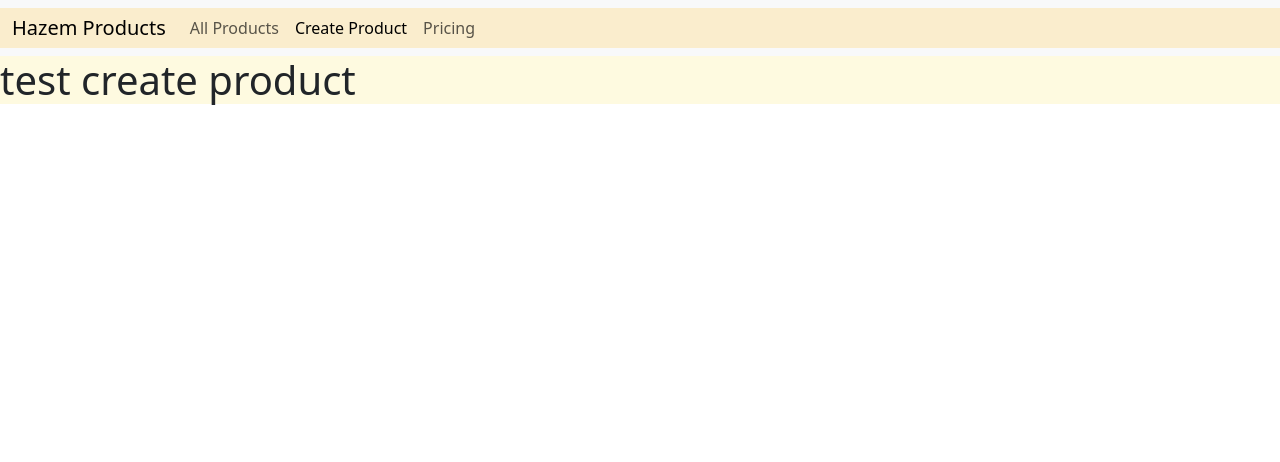
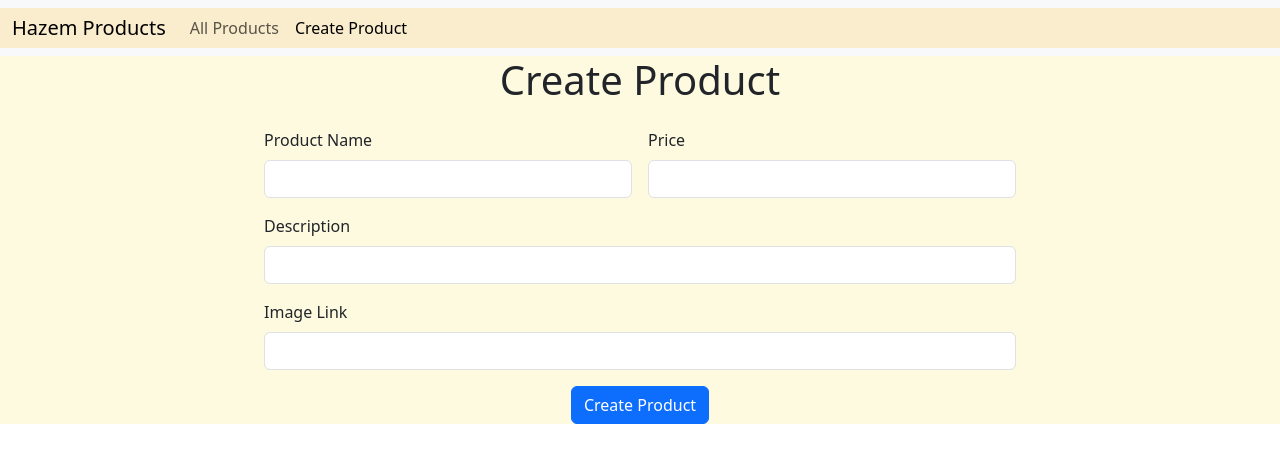
Before and after one commit to TheAvgMan/Products-Frontend-VueJs, a Vue app: page /create-product in a window 1280 px wide. Shown: the top 462 px of the page. Built offline with nearby package versions, Linux system fonts and the light colour scheme.

Commit message:
Add CreateProduct Component

```diff
--- a/src/components/CreateProduct.vue
+++ b/src/components/CreateProduct.vue
@@ -1,7 +1,39 @@
 <script setup>
+import { ref } from 'vue';
 
+
+const productName = ref('');
+const productPrice = ref('');
+const productDescription = ref('');
+const productImage = ref('');
+
+const addProduct = () => {
+
+};
 </script>
 
 <template>
-    <h1>test create product</h1>
+    <h1 style="text-align: center;">Create Product</h1>
+
+    <form @submit.prevent="addProduct" class="row g-3" style="max-width: 60%; margin: 0 auto;">
+        <div class="col-md-6">
+            <label for="product name" class="form-label">Product Name</label>
+            <input type="text" class="form-control" id="product name" v-model="productName">
+        </div>
+        <div class="col-md-6">
+            <label for="price" class="form-label">Price</label>
+            <input type="number" class="form-control" id="price" v-model="productPrice">
+        </div>
+        <div class="col-12">
+            <label for="description" class="form-label">Description</label>
+            <input type="text" class="form-control" id="description" v-model="productDescription">
+        </div>
+        <div class="col-12">
+            <label for="imageLink" class="form-label">Image Link</label>
+            <input type="text" class="form-control" id="imageLink" v-model="productImage">
+        </div>
+        <div class="col-12" style="text-align: center;">
+            <button type="submit" class="btn btn-primary">Create Product</button>
+        </div>
+    </form>
 </template>
--- a/src/components/Navbar.vue
+++ b/src/components/Navbar.vue
@@ -25,9 +25,6 @@ const isActiveLink = (routePath) => {
                         <RouterLink :class="['nav-link', isActiveLink('/create-product') ? 'active' : '']"
                             to="/create-product">Create Product</RouterLink>
                     </li>
-                    <li class="nav-item">
-                        <a class="nav-link" href="#">Pricing</a>
-                    </li>
                 </ul>
             </div>
         </div>
```
